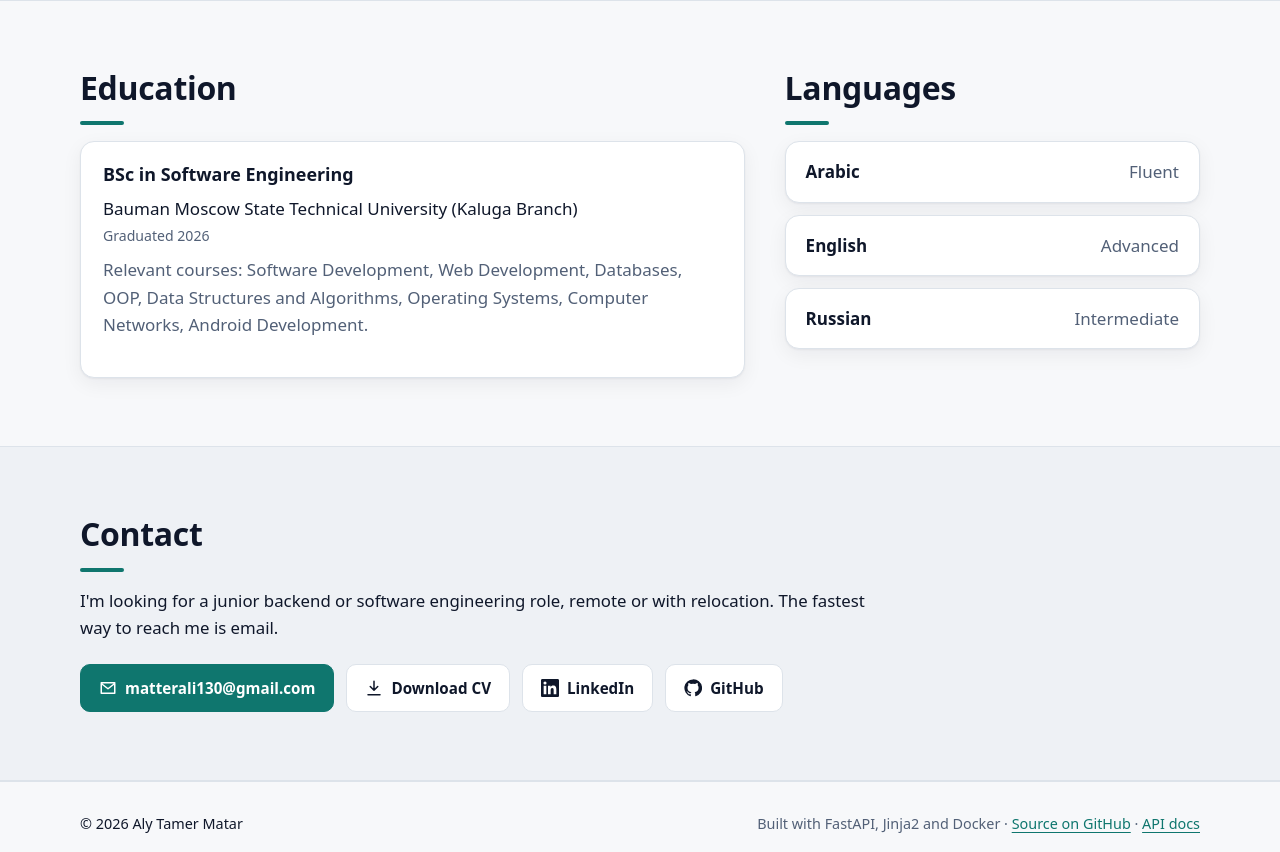
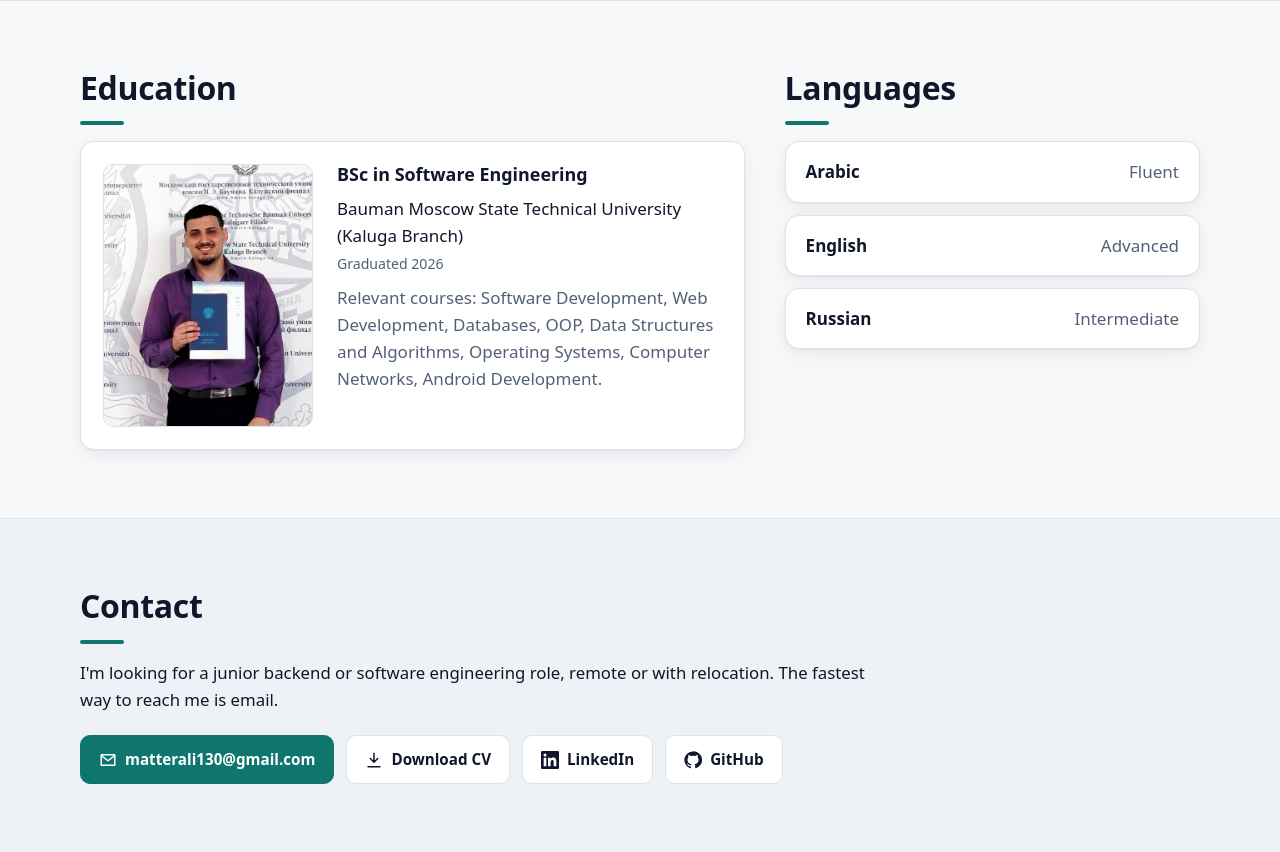
Before and after one commit to alymatar/portfolio, a FastAPI app: page / in a window 1280 px wide. Shown: the part 3975-4827 px from the top of the page. Run offline with FastAPI, Linux system fonts and the light colour scheme.

Commit message:
Add graduation photo to the Education section

```diff
--- a/app/static/css/style.css
+++ b/app/static/css/style.css
@@ -202,6 +202,13 @@ ul { padding-left: 1.2em; }
 
 .two-col { display: grid; grid-template-columns: 1.6fr 1fr; gap: 40px; }
 .school { font-weight: 500; margin-bottom: .2em; }
+.edu-card.has-photo { display: grid; grid-template-columns: minmax(150px, 210px) 1fr; gap: 24px; align-items: start; }
+.edu-photo { display: block; margin: 0; }
+.edu-photo img {
+  display: block; width: 100%; height: auto; aspect-ratio: 4 / 5; object-fit: cover;
+  border-radius: calc(var(--radius) - 4px); border: 1px solid var(--border); background: var(--chip);
+}
+.edu-body > :last-child { margin-bottom: 0; }
 .lang-list { list-style: none; padding: 0; margin: 0; display: grid; gap: 12px; }
 .lang-list li { display: flex; justify-content: space-between; align-items: center; padding: 16px 20px; }
 
@@ -224,6 +231,8 @@ ul { padding-left: 1.2em; }
   .two-col { grid-template-columns: 1fr; }
 }
 @media (max-width: 560px) {
+  .edu-card.has-photo { grid-template-columns: 1fr; gap: 18px; }
+  .edu-photo { max-width: 300px; width: 100%; margin: 0 auto; }
   body { font-size: 16px; }
   .hero { padding: 44px 0 40px; }
   .section { padding: 48px 0; }
--- a/app/templates/index.html
+++ b/app/templates/index.html
@@ -109,11 +109,19 @@
     <div>
       <h2>Education</h2>
       {% for e in c.education %}
-      <div class="card">
-        <h3>{{ e.degree }}</h3>
-        <p class="school">{{ e.school }}</p>
-        <p class="period">{{ e.period }}</p>
-        {% if e.details %}<p class="muted">{{ e.details }}</p>{% endif %}
+      <div class="card edu-card{% if e.photo %} has-photo{% endif %}">
+        {% if e.photo %}
+        <picture class="edu-photo">
+          {% if e.photo.webp %}<source srcset="{{ url_for('static', path=e.photo.webp) }}" type="image/webp">{% endif %}
+          <img src="{{ url_for('static', path=e.photo.jpg) }}" alt="{{ e.photo.alt }}" width="{{ e.photo.width }}" height="{{ e.photo.height }}" loading="lazy" decoding="async">
+        </picture>
+        {% endif %}
+        <div class="edu-body">
+          <h3>{{ e.degree }}</h3>
+          <p class="school">{{ e.school }}</p>
+          <p class="period">{{ e.period }}</p>
+          {% if e.details %}<p class="muted">{{ e.details }}</p>{% endif %}
+        </div>
       </div>
       {% endfor %}
     </div>
--- a/content.yaml
+++ b/content.yaml
@@ -132,6 +132,12 @@ education:
     school: "Bauman Moscow State Technical University (Kaluga Branch)"
     period: "Graduated 2026"
     details: "Relevant courses: Software Development, Web Development, Databases, OOP, Data Structures and Algorithms, Operating Systems, Computer Networks, Android Development."
+    photo:
+      jpg: "img/aly-graduation.jpg"
+      webp: "img/aly-graduation.webp"
+      alt: "Aly receiving his BSc diploma, Bauman MSTU Kaluga Branch"
+      width: 500
+      height: 625
 
 languages:
   - name: "Arabic"
```
Also changed, not shown: app/content.py (+9 -0 lines), tests/test_app.py (+10 -0 lines), README.md, app/static/img/aly-graduation.jpg (added), app/static/img/aly-graduation.webp (added).
